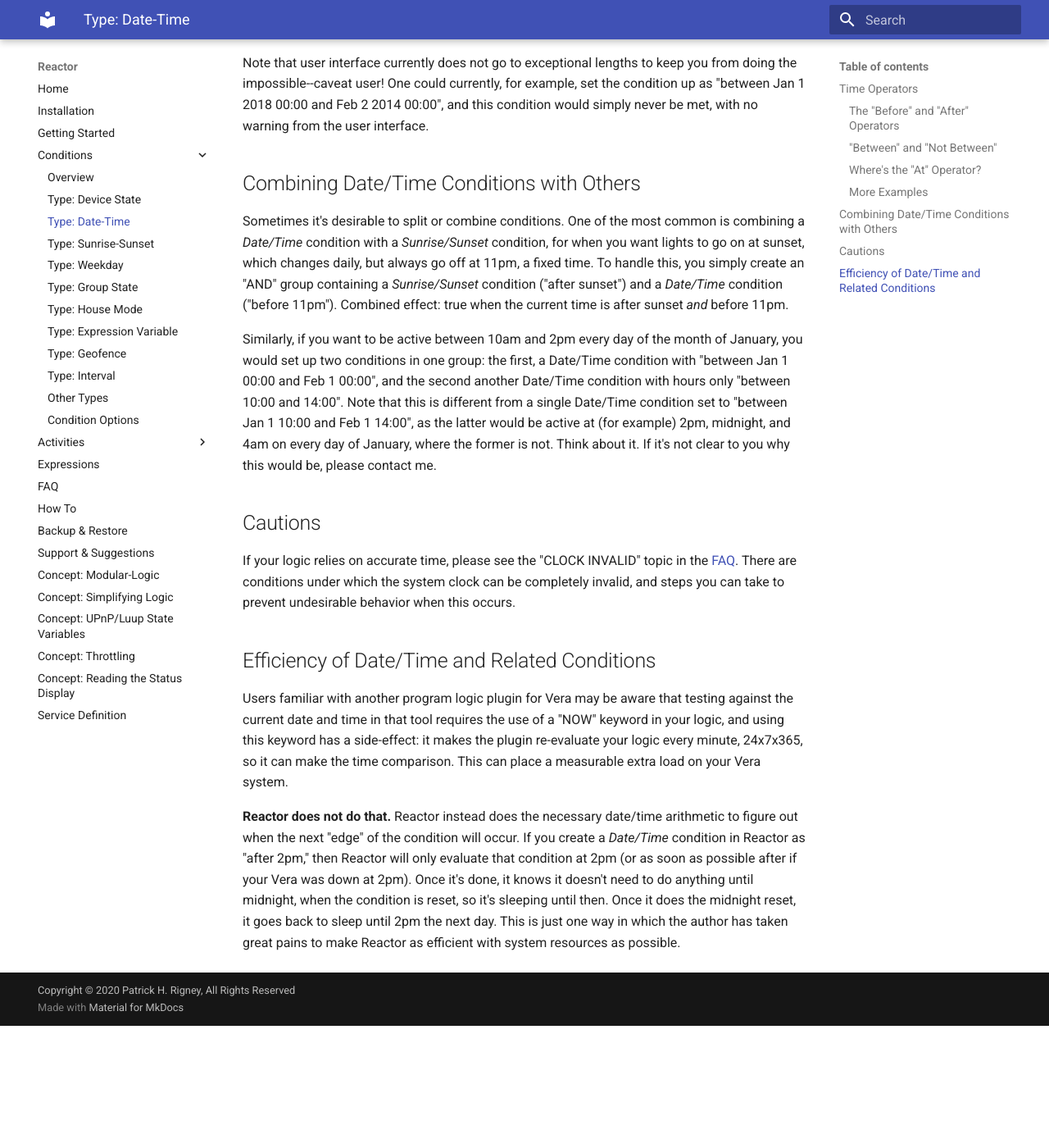
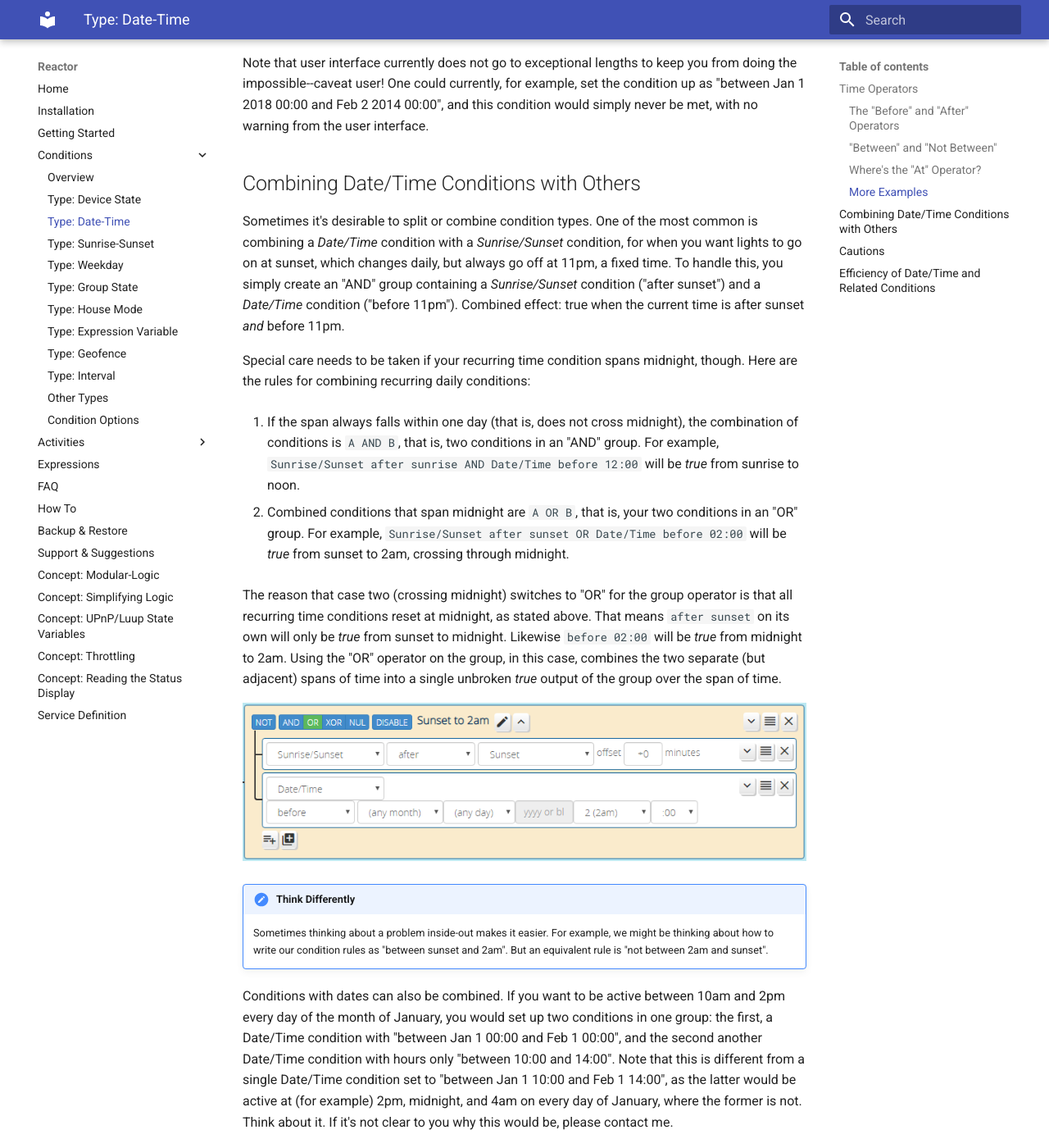
Before and after one commit to toggledbits/Reactor-docs, an MkDocs documentation site: the page built from docs/Date-Time-Conditions.md, in a window 1280 px wide and 1400 px high, scrolled down 2520 px. Shown: the whole window at 82% size. Built offline with MkDocs 1.6.1 and Material for MkDocs 9.7.7, drawn with Linux system fonts in a browser that asks for light colours; before the commit the page ends 3771 px from its top, so only the background shows below that.

Commit message:
More on combined time conditions

```diff
--- a/docs/Date-Time-Conditions.md
+++ b/docs/Date-Time-Conditions.md
@@ -53,9 +53,22 @@ Note that user interface currently does not go to exceptional lengths to keep yo
 
 ## Combining Date/Time Conditions with Others
 
-Sometimes it's desirable to split or combine conditions. One of the most common is combining a _Date/Time_ condition with a _Sunrise/Sunset_ condition, for when you want lights to go on at sunset, which changes daily, but always go off at 11pm, a fixed time. To handle this, you simply create an "AND" group containing a _Sunrise/Sunset_ condition ("after sunset") and a _Date/Time_ condition ("before 11pm"). Combined effect: true when the current time is after sunset *and* before 11pm.
+Sometimes it's desirable to split or combine condition types. One of the most common is combining a _Date/Time_ condition with a _Sunrise/Sunset_ condition, for when you want lights to go on at sunset, which changes daily, but always go off at 11pm, a fixed time. To handle this, you simply create an "AND" group containing a _Sunrise/Sunset_ condition ("after sunset") and a _Date/Time_ condition ("before 11pm"). Combined effect: true when the current time is after sunset *and* before 11pm.
 
-Similarly, if you want to be active between 10am and 2pm every day of the month of January, you would set up two conditions in one group: the first, a Date/Time condition with "between Jan 1 00:00 and Feb 1 00:00", and the second another Date/Time condition with hours only "between 10:00 and 14:00". Note that this is different from a single Date/Time condition set to "between Jan 1 10:00 and Feb 1 14:00", as the latter would be active at (for example) 2pm, midnight, and 4am on every day of January, where the former is not. Think about it. If it's not clear to you why this would be, please contact me.
+Special care needs to be taken if your recurring time condition spans midnight, though. Here are the rules for combining recurring daily conditions:
+
+1. If the span always falls within one day (that is, does not cross midnight), the combination of conditions is `A AND B`, that is, two conditions in an "AND" group. For example, `Sunrise/Sunset after sunrise AND Date/Time before 12:00` will be *true* from sunrise to noon.
+
+2. Combined conditions that span midnight are `A OR B`, that is, your two conditions in an "OR" group. For example, `Sunrise/Sunset after sunset OR Date/Time before 02:00` will be *true* from sunset to 2am, crossing through midnight.
+
+The reason that case two (crossing midnight) switches to "OR" for the group operator is that all recurring time conditions reset at midnight, as stated above. That means `after sunset` on its own will only be *true* from sunset to midnight. Likewise `before 02:00` will be *true* from midnight to 2am. Using the "OR" operator on the group, in this case, combines the two separate (but adjacent) spans of time into a single unbroken *true* output of the group over the span of time.
+
+![Combined Date/Time and Sunrise/Sunset spanning midnight](images/date-time-combined.png)
+
+!!! note "Think Differently"
+    Sometimes thinking about a problem inside-out makes it easier. For example, we might be thinking about how to write our condition rules as "between sunset and 2am". But an equivalent rule is "not between 2am and sunset".
+
+Conditions with dates can also be combined. If you want to be active between 10am and 2pm every day of the month of January, you would set up two conditions in one group: the first, a Date/Time condition with "between Jan 1 00:00 and Feb 1 00:00", and the second another Date/Time condition with hours only "between 10:00 and 14:00". Note that this is different from a single Date/Time condition set to "between Jan 1 10:00 and Feb 1 14:00", as the latter would be active at (for example) 2pm, midnight, and 4am on every day of January, where the former is not. Think about it. If it's not clear to you why this would be, please contact me.
 
 ## Cautions
 
```
Also changed, not shown: docs/images/date-time-combined.png (added).
